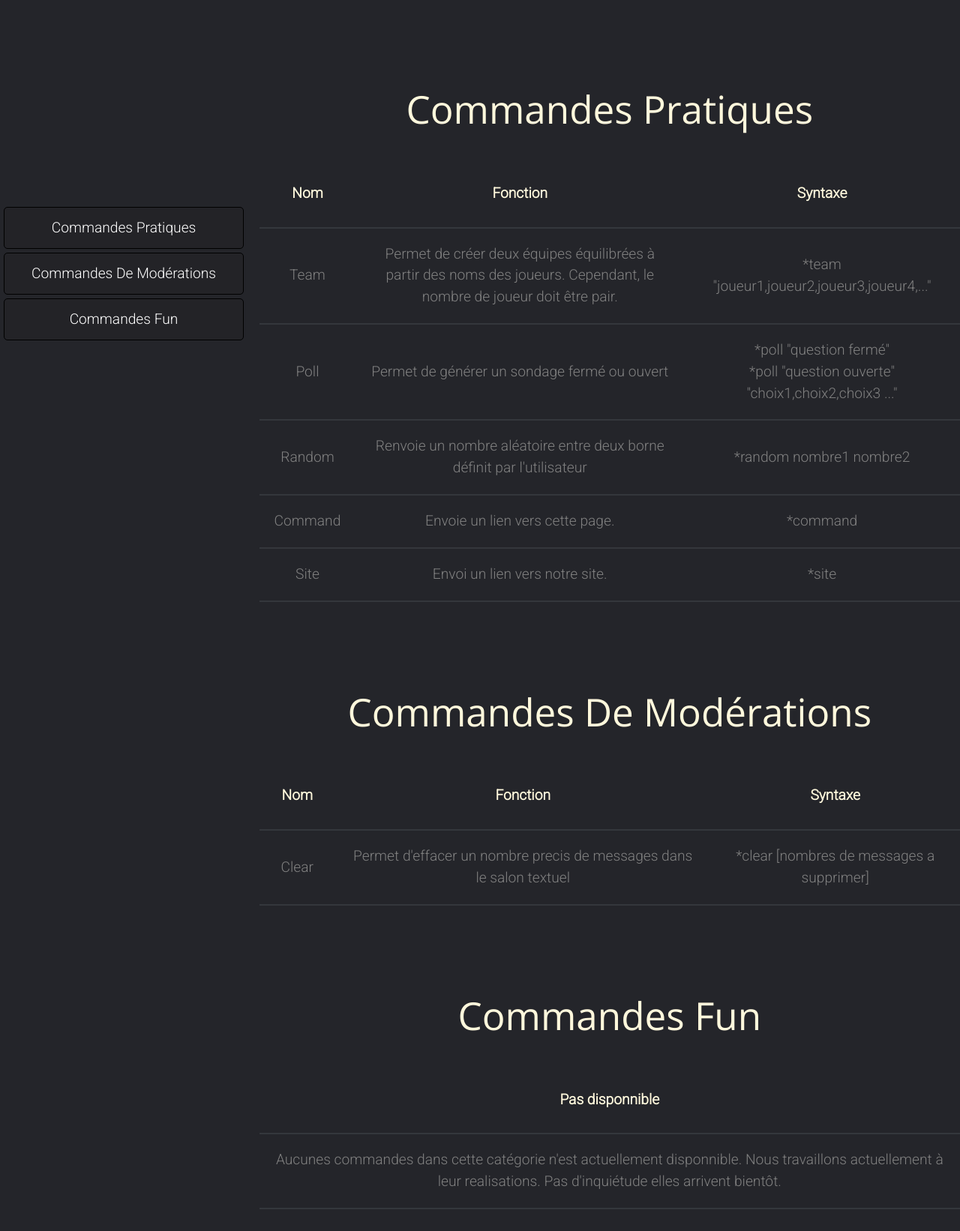
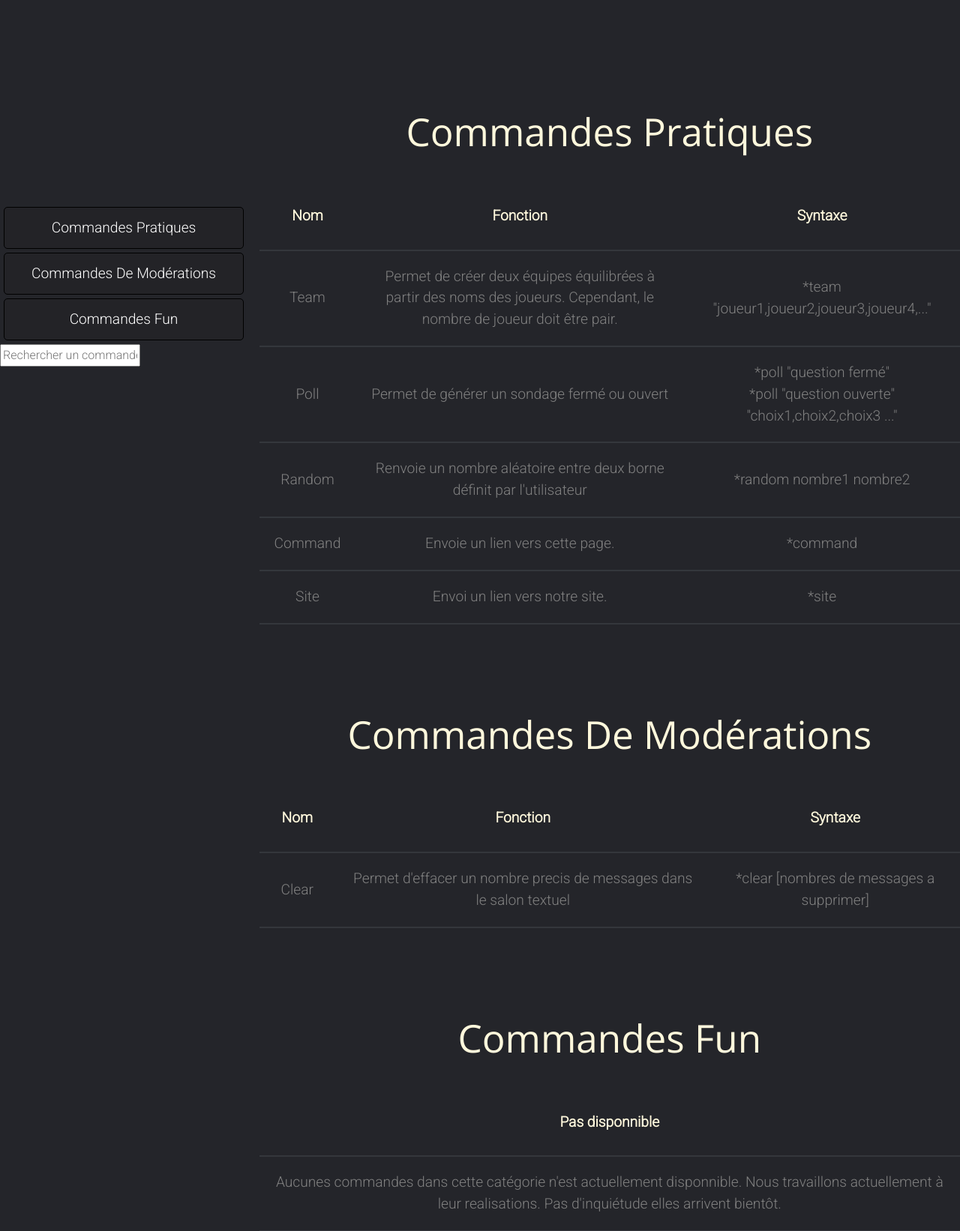
Before and after one commit to Maison-hub/LaneV1, a PHP site: page /fonctionnalites.html in a window 1280 px wide. Shown: the part 76-1718 px from the top of the page at 75% size. Run offline with PHP 8.4, Linux system fonts and the light colour scheme.

Commit message:
fix comming soon in home page

```diff
--- a/fonctionnalites.html
+++ b/fonctionnalites.html
@@ -31,7 +31,7 @@
                         <a class="nav-link active" aria-current="page" href="./fonctionnalites.html">Fonctionalitées</a>
                     </li>
                     <li class="nav-item">
-                        <a class="nav-link" href="https://web-lane.herokuapp.com/support.html">Support</a>
+                        <a class="nav-link" href="./support.html">Support</a>
                     </li>
                 </ul>
             </div>
@@ -43,6 +43,12 @@
             <a href="#commande-fun">Commandes Fun</a>
         </div>
 
+        <!--search bar-->
+        <div class="search-bar">
+            <input class ="search-input" id ="searchNav" type="text" placeholder="Rechercher un commande ...">
+            <div id="suggest"></div>
+        </div>
+
          <!--tableau 1-->
          <table class="first-table">
             <caption class="caption" id = "commandes-pratiques">Commandes Pratiques</caption>
@@ -52,27 +58,27 @@
                 <th class = "table-content-title" >Syntaxe</th>
             </tr>
             <tr class = "table-border">
-                <td class = "table-content">Team</td>
+                <td class = "table-content" id = "team">Team</td>
                 <td class = "table-content long-text"> Permet de créer deux équipes équilibrées à partir des noms des joueurs. Cependant, le nombre de joueur doit être pair.</td>
                 <td class = "table-content">*team "joueur1,joueur2,joueur3,joueur4,..."</td>
             </tr>
             <tr class = "table-border">
-                <td class = "table-content">Poll</td>
+                <td class = "table-content" id = "poll">Poll</td>
                 <td class = "table-content long-text">Permet de générer un sondage fermé ou ouvert</td>
                 <td class = "table-content">*poll "question fermé" <br> *poll "question ouverte" "choix1,choix2,choix3 ..."</td>
             </tr>
             <tr class = "table-border">
-                <td class = "table-content">Random</td>
+                <td class = "table-content" id = "Random">Random</td>
                 <td class = "table-content long-text">Renvoie un nombre aléatoire entre deux borne définit par l'utilisateur</td>
                 <td class = "table-content">*random nombre1 nombre2</td>
             </tr>
             <tr class = "table-border">
-                <td class = "table-content">Command</td>
+                <td class = "table-content" id = "command">Command</td>
                 <td class = "table-content">Envoie un lien vers cette page.</td>
                 <td class = "table-content">*command</td>
             </tr>
             <tr class = "table-border">
-                <td class = "table-content">Site</td>
+                <td class = "table-content" id = "site">Site</td>
                 <td class = "table-content">Envoi un lien vers notre site.</td>
                 <td class = "table-content">*site</td>
             </tr>
@@ -87,7 +93,7 @@
                 <th class = "table-content-title" >Syntaxe</th>
             </tr>
             <tr class = "table-border">
-                <td class = "table-content">Clear</td>
+                <td class = "table-content" id = "clear">Clear</td>
                 <td class = "table-content">Permet d'effacer un nombre precis de messages dans le salon textuel</td>
                 <td class = "table-content">*clear [nombres de messages a supprimer]</td>
             </tr>
@@ -114,10 +120,10 @@
                     |
                 <a id = "footerLink" href="./fonctionnalites.html">Fonctionalités</a>
                     |
-                <a id = "footerLink" href="https://web-lane.herokuapp.com/support.htmls">Support</a>
+                <a id = "footerLink" href="./support.html">Support</a>
             </p>
         </footer>
-
+        <script src = "./js/fonctionnalites.js"></script>
         <script src="https://cdn.jsdelivr.net/npm/bootstrap@5.0.0-beta2/dist/js/bootstrap.bundle.min.js" integrity="sha384-b5kHyXgcpbZJO/tY9Ul7kGkf1S0CWuKcCD38l8YkeH8z8QjE0GmW1gYU5S9FOnJ0" crossorigin="anonymous"></script>
     </body>
 </html>
--- a/index.html
+++ b/index.html
@@ -32,7 +32,7 @@
                         <a class="nav-link active" aria-current="page" href="./fonctionnalites.html">Fonctionalitées</a>
                     </li>
                     <li class="nav-item">
-                        <a class="nav-link" href="https://web-lane.herokuapp.com/support.html">Support</a>
+                        <a class="nav-link" href="./support.html">Support</a>
                     </li>
                 </ul>
             </div>
@@ -71,7 +71,7 @@
                 </a>
             </div>
                 <p class = "dsble">
-                    Disponible Jeudi
+                    Disponible Prochainement
                 </p>
         <div class = "but-a">
             <a class="btn-3" href = "./fonctionnalites.html">
@@ -96,7 +96,7 @@
                     |
                 <a id = "footerLink" href="./fonctionnalites.html">Fonctionalités</a>
                     |
-                <a id = "footerLink" href="https://web-lane.herokuapp.com/support.html">Support</a>
+                <a id = "footerLink" href="./support.html">Support</a>
             </p>
         </footer>
         <script src="https://cdn.jsdelivr.net/npm/bootstrap@5.0.0-beta2/dist/js/bootstrap.bundle.min.js" integrity="sha384-b5kHyXgcpbZJO/tY9Ul7kGkf1S0CWuKcCD38l8YkeH8z8QjE0GmW1gYU5S9FOnJ0" crossorigin="anonymous"></script>
--- a/support.html
+++ b/support.html
@@ -31,7 +31,7 @@
                         <a class="nav-link active" aria-current="page" href="./fonctionnalites.html">Fonctionalitées</a>
                     </li>
                     <li class="nav-item">
-                        <a class="nav-link" href="https://web-lane.herokuapp.com/support.html">Support</a>
+                        <a class="nav-link" href="./support.html">Support</a>
                     </li>
                 </ul>
             </div>
@@ -79,7 +79,7 @@
                     |
                 <a id = "footerLink" href="./fonctionnalites.html">Fonctionalités</a>
                     |
-                <a id = "footerLink" href="https://web-lane.herokuapp.com/support.html">Support</a>
+                <a id = "footerLink" href="./support.html">Support</a>
             </p>
         </footer>
         <script src="./js/support.js"></script>
```
Also changed, not shown: composer.json (deleted, +0 -11 lines), css/css_index.css (+7 -0 lines).
